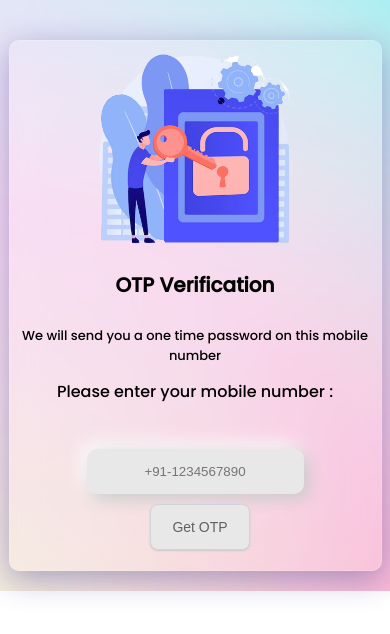
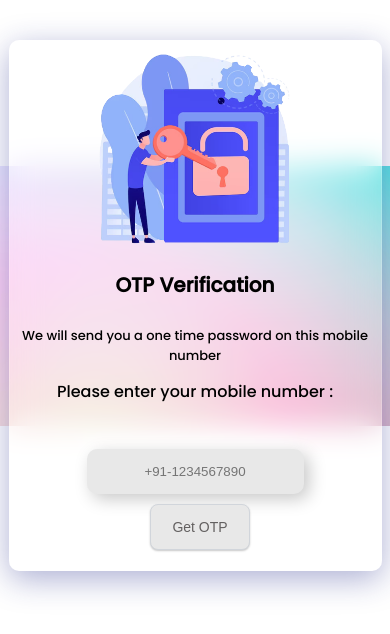
Before and after one commit to AshwiniParaye1/Verification, a React (Create React App) app: page / in a window 390 px wide. Shown: the top 634 px of the page. Built offline with nearby package versions, Linux system fonts and the light colour scheme; a web font is replaced by a local one.

Commit message:
modified

```diff
--- a/src/index.css
+++ b/src/index.css
@@ -7,7 +7,6 @@ body {
     "Helvetica Neue", sans-serif;
   -webkit-font-smoothing: antialiased;
   -moz-osx-font-smoothing: grayscale;
-
   background: url("../src/assets/grade6.jpg");
   background-size: cover;
   background-repeat: no-repeat;
@@ -21,3 +20,10 @@ code {
   font-family: source-code-pro, Menlo, Monaco, Consolas, "Courier New",
     monospace;
 }
+
+@media screen and (max-width: 768px) {
+  /* Styles for screens smaller than 768px (e.g. mobile devices) */
+  body {
+    background-size: contain;
+  }
+}
```
